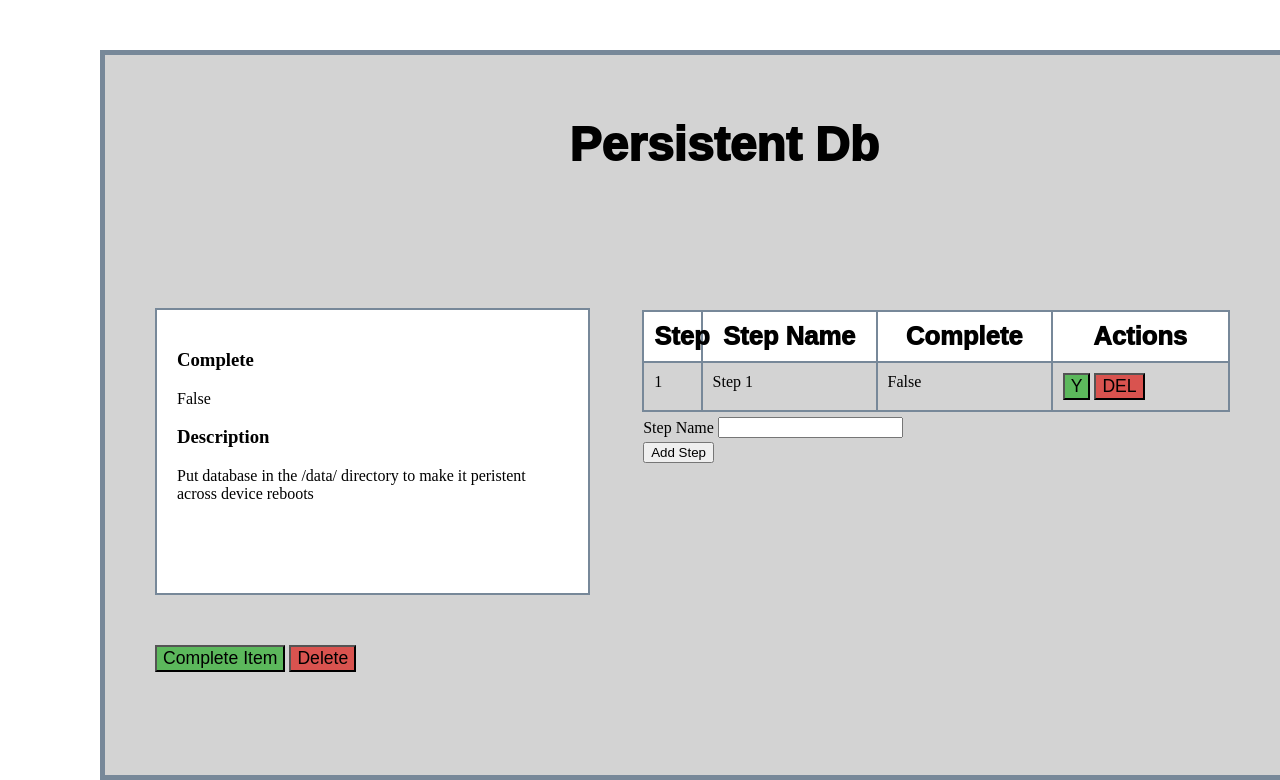
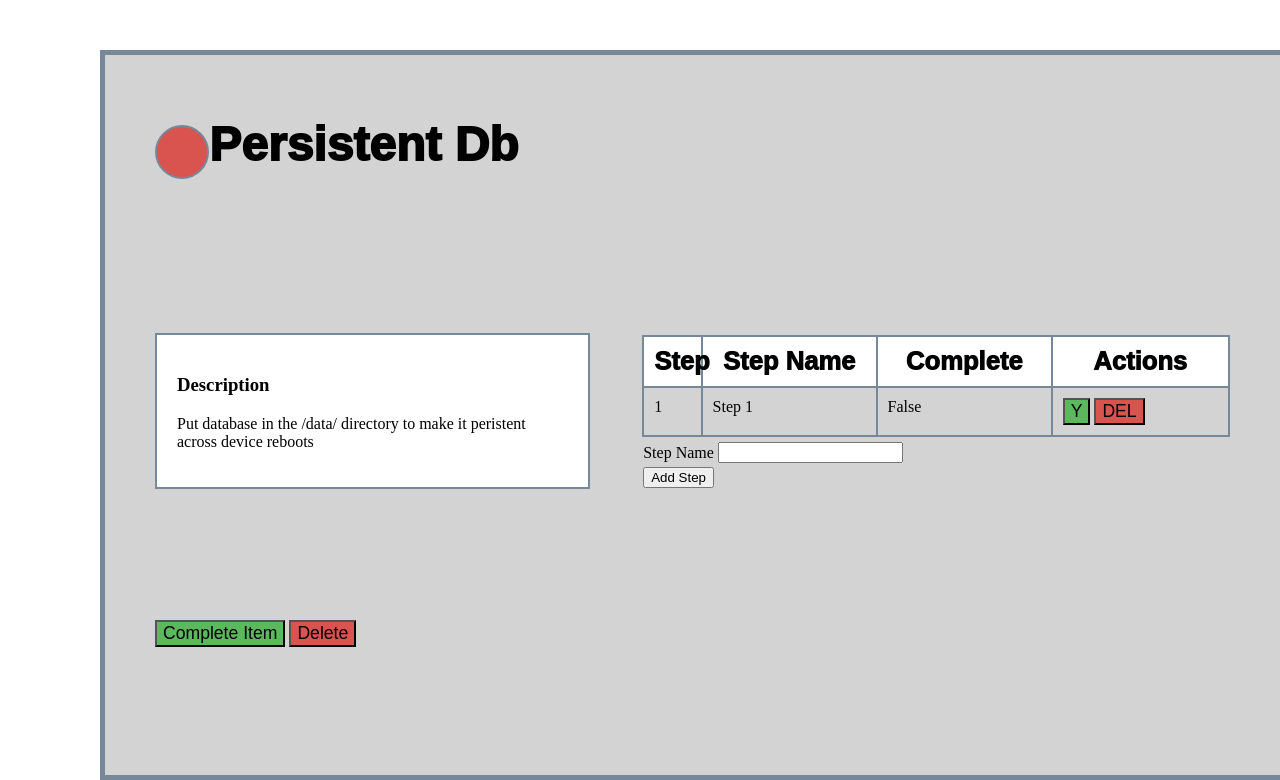
Before and after one commit to GRitchie1/Balena_ToDoList, a Flask app: page /item/1 in a window 1280 px wide. Shown: the part 142-922 px from the top of the page. Run offline with Flask 2, Linux system fonts and the light colour scheme; data comes from the database, SQL or seed files in the repository; some libraries are stand-ins or nearby versions.

Commit message:
General Layout edits

```diff
--- a/todolist/src/main.py
+++ b/todolist/src/main.py
@@ -94,15 +94,15 @@ def list(category):
         [(name, action)] = request.form.items()
 
         #Item table actions
-        if action == COMP_ACTION:
+        if action == "Complete":
             item = Item.query.get(name)
             item.complete = True
             db.session.commit()
-        elif action == UNCOMP_ACTION:
+        elif action == "Uncomplete":
             item = Item.query.get(name)
             item.complete = False
             db.session.commit()
-        elif action == "Edit":
+        elif action == "Open":
             return redirect(url_for("item",item_id = name))
 
         #Random item actions
--- a/todolist/src/static/styles.css
+++ b/todolist/src/static/styles.css
@@ -69,7 +69,7 @@ a:hover {
     border-bottom: 2px solid lightslategray;
     border-left: 2px solid lightslategray;
     border-right: 2px solid lightslategray;
-    grid-template-columns: 20% 70% 10%;
+    grid-template-columns: 20% 65% 15%;
 
  }
 
@@ -180,7 +180,7 @@ input.neutral {
 }
 
 
-.item-info{
+.item-description{
   background-color: white ;
   border:2px solid lightslategray;
   padding:20px;
@@ -189,3 +189,13 @@ input.neutral {
 .item-name{
   grid-column: 1 / span 2;
 }
+
+
+.traffic-light{
+  float:left;
+  width: 50px;
+  height: 50px;
+  border: 2px solid lightslategray;
+  border-radius:50px;
+  margin-top:40px;#
+}
--- a/todolist/src/templates/items.html
+++ b/todolist/src/templates/items.html
@@ -19,14 +19,23 @@
 <div class="item-grid-container">
 
   <div class ="item-name">
-    <h1>{{item.name | title}} </h1>
+
+    {% if item.complete == True %}
+      <div class = "traffic-light" style = "background-color:#5cb85c;"></div>
+    {% else %}
+      <div class = "traffic-light" style = "background-color:#d9534f;"></div>
+    {% endif %}
+    <h1 style = "text-align:left; ">{{item.name | title}} </h1>
+
   </div>
     <div class = "item-info">
 
-      <h3>Complete</h3>
-      <p> {{item.complete}} </p>
+
+      <div class = "item-description">
       <h3>Description</h3>
       <p> {{item.description}} </p>
+      </div>
+
 
     </div>
 
--- a/todolist/src/templates/lists.html
+++ b/todolist/src/templates/lists.html
@@ -41,11 +41,11 @@
           <td class="item-form">
             <form method="POST">
               {% if item.complete == False %}
-              <input type="submit" class="pos" name="{{item.id}}" value="Y">
+              <input type="submit" class="pos" name="{{item.id}}" value="Complete">
               {% elif item.complete == True %}
-              <input type="submit" class="neg" name="{{item.id}}" value="X">
+              <input type="submit" class="neg" name="{{item.id}}" value="Uncomplete">
               {% endif %}
-              <input type="submit" class="neutral" name="{{item.id}}" value="Edit">
+              <input type="submit" class="neutral" name="{{item.id}}" value="Open">
             </form>
           </td>
         </tr>
```
